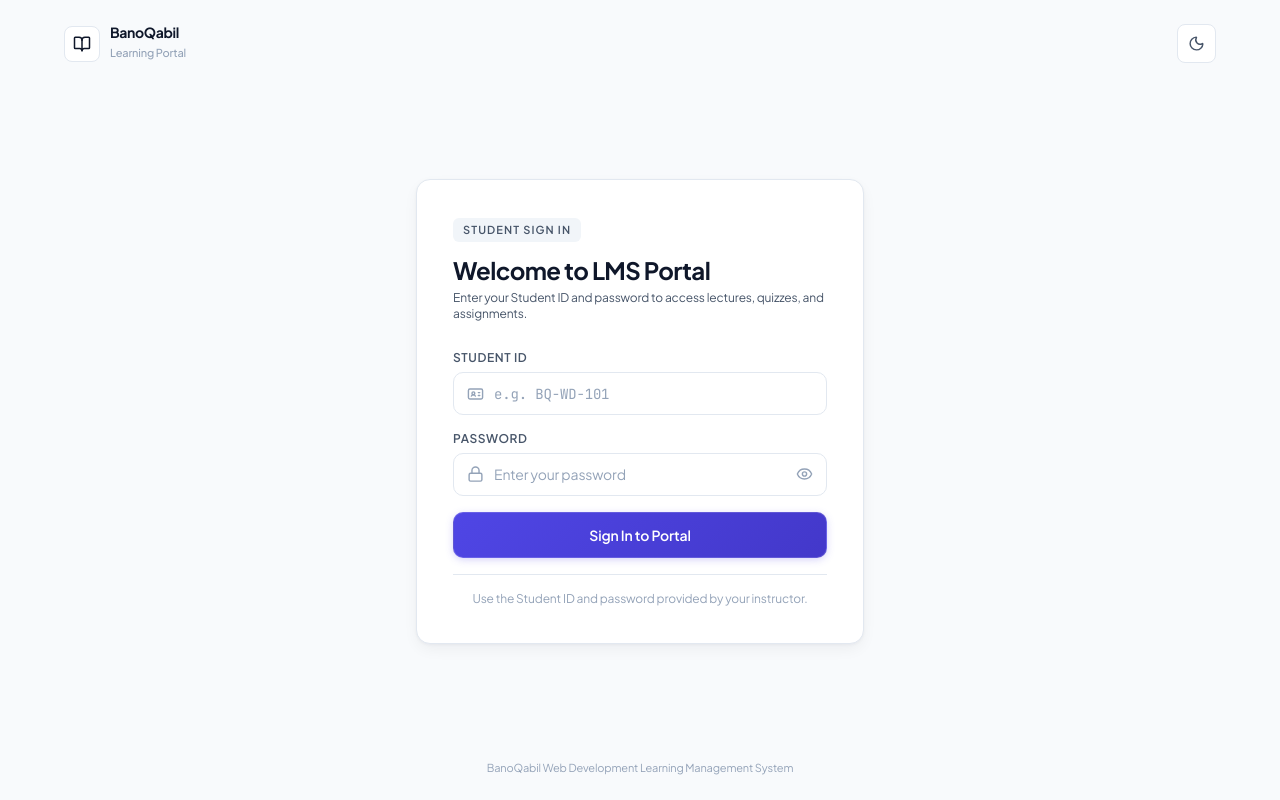
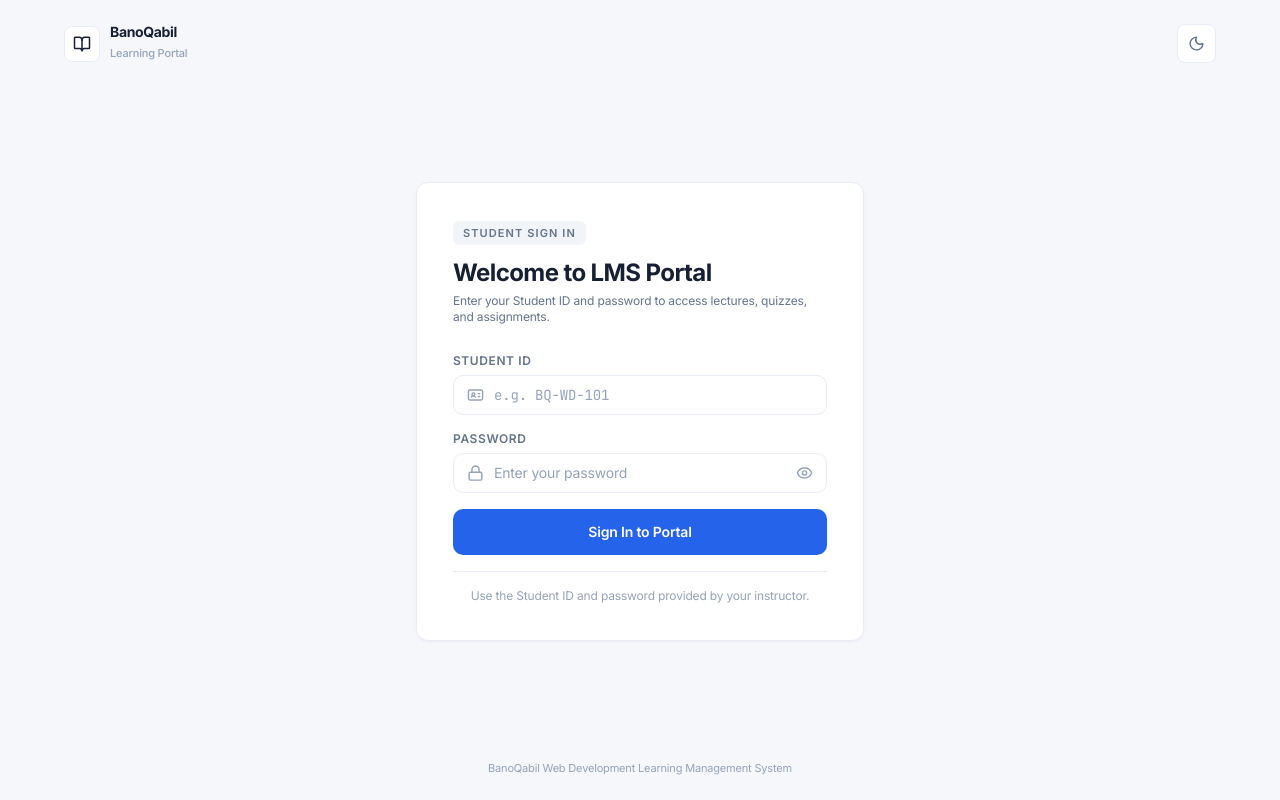
Before and after one commit to abdulqayyumwaseemkhan/quiz-portal, a React (Vite) app in the folder frontend/: page / in a window 1280 px wide. Built offline with nearby package versions, Linux system fonts and the light colour scheme; no server answers.

Commit message:
feat(design-system): enterprise SaaS LMS UI redesign with Royal Blue palette, Inter typography, and refined Light/Dark themes

```diff
--- a/frontend/index.html
+++ b/frontend/index.html
@@ -7,7 +7,7 @@
     <title>BanoQabil LMS Portal</title>
     <link rel="preconnect" href="https://fonts.googleapis.com">
     <link rel="preconnect" href="https://fonts.gstatic.com" crossorigin>
-    <link href="https://fonts.googleapis.com/css2?family=JetBrains+Mono:wght@400;500;600&family=Plus+Jakarta+Sans:wght@400;500;600;700;800&display=swap" rel="stylesheet">
+    <link href="https://fonts.googleapis.com/css2?family=Inter:wght@400;500;600;700;800&family=JetBrains+Mono:wght@400;500;600&display=swap" rel="stylesheet">
     <script>
       (function () {
         try {
--- a/frontend/src/index.css
+++ b/frontend/src/index.css
@@ -5,55 +5,98 @@
 @layer base {
   :root,
   [data-theme="light"] {
-    --bg-primary: #f8fafc;
-    --bg-surface: #ffffff;
-    --bg-muted: #f1f5f9;
-    --text-primary: #0f172a;
-    --text-secondary: #475569;
-    --text-muted: #94a3b8;
-    --border: #e2e8f0;
-    --accent: #4f46e5;
-    --accent-hover: #4338ca;
-    --accent-subtle: rgba(79, 70, 229, 0.08);
-    --accent-glow: rgba(79, 70, 229, 0.28);
-    --card-shadow: 0 1px 3px 0 rgba(15, 23, 42, 0.04), 0 6px 16px -2px rgba(15, 23, 42, 0.06);
-    font-family: 'Plus Jakarta Sans', system-ui, -apple-system, BlinkMacSystemFont, sans-serif;
+    /* Primary Brand Palette */
+    --brand-blue: #2563EB;
+    --brand-hover: #1D4ED8;
+    --brand-light: #EFF6FF;
+    --brand-cyan: #0891B2;
+    --brand-slate: #0F172A;
+
+    /* Light Theme Surfaces & Text */
+    --bg-primary: #F5F7FB;
+    --bg-surface: #FFFFFF;
+    --bg-sidebar: #FFFFFF;
+    --bg-header: #FFFFFF;
+    --bg-muted: #F1F5F9;
+    --bg-hover: #F1F5F9;
+    --text-primary: #172033;
+    --text-secondary: #64748B;
+    --text-muted: #94A3B8;
+    --border: #E8EDF5;
+
+    /* Light Theme Status Colors */
+    --status-success: #16A34A;
+    --status-warning: #D97706;
+    --status-danger: #DC2626;
+    --status-info: #0284C7;
+
+    /* Compatibility & Accent Tokens */
+    --accent: #2563EB;
+    --accent-hover: #1D4ED8;
+    --accent-subtle: #EFF6FF;
+    --accent-glow: rgba(37, 99, 235, 0.18);
+    --card-shadow: 0 1px 3px 0 rgba(15, 23, 42, 0.04), 0 1px 2px -1px rgba(15, 23, 42, 0.03);
+    --card-shadow-hover: 0 4px 12px -2px rgba(15, 23, 42, 0.06);
+
+    font-family: 'Inter', system-ui, -apple-system, BlinkMacSystemFont, sans-serif;
     color-scheme: light;
   }
 
   [data-theme="dark"] {
-    --bg-primary: #0a0e17;
-    --bg-surface: #111827;
-    --bg-muted: #1e293b;
-    --text-primary: #f8fafc;
-    --text-secondary: #94a3b8;
-    --text-muted: #64748b;
-    --border: #1e293b;
-    --accent: #6366f1;
-    --accent-hover: #818cf8;
-    --accent-subtle: rgba(99, 102, 241, 0.16);
-    --accent-glow: rgba(99, 102, 241, 0.35);
-    --card-shadow: 0 4px 20px -2px rgba(0, 0, 0, 0.6), 0 0 1px 1px rgba(255, 255, 255, 0.06);
+    /* Primary Brand Palette */
+    --brand-blue: #2563EB;
+    --brand-hover: #1D4ED8;
+    --brand-light: #1E293B;
+    --brand-cyan: #0891B2;
+    --brand-slate: #0F172A;
+
+    /* Dark Theme Surfaces & Text */
+    --bg-primary: #0B1220;
+    --bg-surface: #111C2E;
+    --bg-sidebar: #0E192A;
+    --bg-header: #111C2E;
+    --bg-muted: #1A2940;
+    --bg-hover: #1A2940;
+    --text-primary: #F1F5F9;
+    --text-secondary: #94A3B8;
+    --text-muted: #64748B;
+    --border: #263449;
+
+    /* Dark Theme Status Colors */
+    --status-success: #4ADE80;
+    --status-warning: #FBBF24;
+    --status-danger: #F87171;
+    --status-info: #38BDF8;
+
+    /* Compatibility & Accent Tokens */
+    --accent: #2563EB;
+    --accent-hover: #3B82F6;
+    --accent-subtle: rgba(37, 99, 235, 0.16);
+    --accent-glow: rgba(37, 99, 235, 0.32);
+    --card-shadow: 0 1px 3px 0 rgba(0, 0, 0, 0.35);
+    --card-shadow-hover: 0 4px 16px -2px rgba(0, 0, 0, 0.55);
+
     color-scheme: dark;
   }
 
   body {
     background-color: var(--bg-primary);
     color: var(--text-primary);
-    font-family: 'Plus Jakarta Sans', system-ui, -apple-system, BlinkMacSystemFont, sans-serif;
+    font-family: 'Inter', system-ui, -apple-system, BlinkMacSystemFont, sans-serif;
     min-height: 100vh;
     margin: 0;
     display: block;
     line-height: 1.5;
-    letter-spacing: -0.01em;
+    letter-spacing: -0.011em;
     -webkit-font-smoothing: antialiased;
     -moz-osx-font-smoothing: grayscale;
     transition: background-color 0.15s ease, color 0.15s ease;
   }
 
   h1, h2, h3, h4, h5, h6 {
-    letter-spacing: -0.025em;
+    letter-spacing: -0.022em;
     color: var(--text-primary);
+    font-weight: 700;
   }
 
   code, pre, .font-mono {
@@ -62,46 +105,46 @@
 }
 
 @layer components {
+  /* Minimal Enterprise Surface Glass / Panels */
   .glass {
     background-color: var(--bg-surface);
     border: 1px solid var(--border);
     box-shadow: var(--card-shadow);
   }
 
+  /* Enterprise SaaS Cards (12px radius, subtle border, minimal shadow) */
   .card {
     background-color: var(--bg-surface);
     border: 1px solid var(--border);
-    border-radius: 0.875rem;
-    padding: 1.5rem;
+    border-radius: 0.75rem; /* 12px */
+    padding: 1.25rem;
     box-shadow: var(--card-shadow);
-    transition: border-color 0.18s ease, box-shadow 0.18s ease;
+    transition: border-color 0.15s ease, box-shadow 0.15s ease;
   }
 
   .card:hover {
-    box-shadow: 0 4px 20px -2px rgba(15, 23, 42, 0.08);
+    box-shadow: var(--card-shadow-hover);
   }
 
-  [data-theme="dark"] .card:hover {
-    box-shadow: 0 8px 24px -2px rgba(0, 0, 0, 0.7);
-  }
-
+  /* Primary Button: Royal Blue */
   .btn-primary {
-    background: linear-gradient(135deg, var(--accent) 0%, var(--accent-hover) 100%);
+    background-color: var(--brand-blue);
     color: #ffffff;
     font-weight: 600;
     font-size: 0.875rem;
     line-height: 1.25rem;
-    padding: 0.6rem 1.15rem;
-    border-radius: 0.625rem;
-    box-shadow: 0 2px 8px -1px var(--accent-glow);
-    transition: background-color 0.15s ease, box-shadow 0.15s ease, transform 0.1s ease, filter 0.15s ease;
-    border: 1px solid rgba(255, 255, 255, 0.15);
+    padding: 0.55rem 1rem;
+    border-radius: 0.625rem; /* 10px */
+    border: 1px solid transparent;
+    transition: background-color 0.15s ease, border-color 0.15s ease, transform 0.1s ease;
+    display: inline-flex;
+    align-items: center;
+    justify-content: center;
+    cursor: pointer;
   }
 
   .btn-primary:hover:not(:disabled) {
-    filter: brightness(1.08);
-    box-shadow: 0 4px 14px -1px var(--accent-glow);
-    transform: translateY(-0.5px);
+    background-color: var(--brand-hover);
   }
 
   .btn-primary:active:not(:disabled) {
@@ -109,12 +152,12 @@
   }
 
   .btn-primary:disabled {
-    opacity: 0.55;
+    opacity: 0.5;
     cursor: not-allowed;
-    box-shadow: none;
     filter: none;
   }
 
+  /* Secondary Button: Neutral surface with subtle border */
   .btn-secondary {
     background-color: var(--bg-surface);
     color: var(--text-primary);
@@ -122,29 +165,67 @@
     font-weight: 600;
     font-size: 0.875rem;
     line-height: 1.25rem;
-    padding: 0.6rem 1.15rem;
-    border-radius: 0.625rem;
-    box-shadow: 0 1px 2px rgba(0, 0, 0, 0.04);
+    padding: 0.55rem 1rem;
+    border-radius: 0.625rem; /* 10px */
     transition: background-color 0.15s ease, border-color 0.15s ease, color 0.15s ease;
+    display: inline-flex;
+    align-items: center;
+    justify-content: center;
+    cursor: pointer;
   }
 
   .btn-secondary:hover:not(:disabled) {
-    background-color: var(--bg-muted);
-    border-color: var(--accent-subtle);
+    background-color: var(--bg-hover);
+    border-color: var(--border);
   }
 
   .btn-secondary:disabled {
-    opacity: 0.55;
+    opacity: 0.5;
     cursor: not-allowed;
   }
 
+  /* Danger Button */
+  .btn-danger {
+    background-color: var(--status-danger);
+    color: #ffffff;
+    font-weight: 600;
+    font-size: 0.875rem;
+    padding: 0.55rem 1rem;
+    border-radius: 0.625rem;
+    border: 1px solid transparent;
+    transition: filter 0.15s ease;
+    cursor: pointer;
+  }
+
+  .btn-danger:hover:not(:disabled) {
+    filter: brightness(0.9);
+  }
+
+  /* Success Button */
+  .btn-success {
+    background-color: var(--status-success);
+    color: #ffffff;
+    font-weight: 600;
+    font-size: 0.875rem;
+    padding: 0.55rem 1rem;
+    border-radius: 0.625rem;
+    border: 1px solid transparent;
+    transition: filter 0.15s ease;
+    cursor: pointer;
+  }
+
+  .btn-success:hover:not(:disabled) {
+    filter: brightness(0.9);
+  }
+
+  /* Consistent Form Input Heights, Subtle Borders, Blue Focus Ring */
   .input-field {
     width: 100%;
-    padding: 0.65rem 0.9rem;
+    padding: 0.55rem 0.85rem;
     border: 1px solid var(--border);
     background-color: var(--bg-surface);
     color: var(--text-primary);
-    border-radius: 0.625rem;
+    border-radius: 0.625rem; /* 10px */
     font-size: 0.875rem;
     line-height: 1.25rem;
     outline: none;
@@ -156,7 +237,84 @@
   }
 
   .input-field:focus {
-    border-color: var(--accent);
-    box-shadow: 0 0 0 3px var(--accent-subtle);
+    border-color: var(--brand-blue);
+    box-shadow: 0 0 0 3px rgba(37, 99, 235, 0.14);
+  }
+
+  /* Structured Enterprise Table Container */
+  .table-container {
+    width: 100%;
+    background-color: var(--bg-surface);
+    border: 1px solid var(--border);
+    border-radius: 0.75rem;
+    overflow: hidden;
+  }
+
+  /* Professional Status Badges */
+  .badge-success {
+    background-color: rgba(22, 163, 74, 0.12);
+    color: var(--status-success);
+    font-size: 0.75rem;
+    font-weight: 600;
+    padding: 0.2rem 0.6rem;
+    border-radius: 9999px;
+    display: inline-flex;
+    align-items: center;
+    gap: 0.25rem;
+  }
+
+  .badge-warning {
+    background-color: rgba(217, 119, 6, 0.12);
+    color: var(--status-warning);
+    font-size: 0.75rem;
+    font-weight: 600;
+    padding: 0.2rem 0.6rem;
+    border-radius: 9999px;
+    display: inline-flex;
+    align-items: center;
+    gap: 0.25rem;
+  }
+
+  .badge-danger {
+    background-color: rgba(220, 38, 38, 0.12);
+    color: var(--status-danger);
+    font-size: 0.75rem;
+    font-weight: 600;
+    padding: 0.2rem 0.6rem;
+    border-radius: 9999px;
+    display: inline-flex;
+    align-items: center;
+    gap: 0.25rem;
+  }
+
+  .badge-info {
+    background-color: rgba(2, 132, 199, 0.12);
+    color: var(--status-info);
+    font-size: 0.75rem;
+    font-weight: 600;
+    padding: 0.2rem 0.6rem;
+    border-radius: 9999px;
+    display: inline-flex;
+    align-items: center;
+    gap: 0.25rem;
+  }
+
+  /* Subtle Custom Scrollbars */
+  ::-webkit-scrollbar {
+    width: 6px;
+    height: 6px;
+  }
+
+  ::-webkit-scrollbar-track {
+    background: transparent;
+  }
+
+  ::-webkit-scrollbar-thumb {
+    background: var(--border);
+    border-radius: 4px;
+  }
+
+  ::-webkit-scrollbar-thumb:hover {
+    background: var(--text-muted);
   }
 }
--- a/frontend/tailwind.config.js
+++ b/frontend/tailwind.config.js
@@ -19,17 +19,24 @@ export default {
           700: '#1d4ed8',
           800: '#1e40af',
           900: '#1e3a8a',
-          950: '#172554',
+          950: '#0f172a',
+        },
+        brand: {
+          blue: '#2563eb',
+          hover: '#1d4ed8',
+          light: '#eff6ff',
+          cyan: '#0891b2',
+          slate: '#0f172a',
         },
         light: {
           50: '#ffffff',
           100: '#f8fafc',
           200: '#f1f5f9',
-          300: '#e2e8f0',
+          300: '#e8edf5',
         }
       },
       fontFamily: {
-        sans: ['"Plus Jakarta Sans"', 'system-ui', '-apple-system', 'BlinkMacSystemFont', 'sans-serif'],
+        sans: ['"Inter"', 'system-ui', '-apple-system', 'BlinkMacSystemFont', 'sans-serif'],
         mono: ['"JetBrains Mono"', 'ui-monospace', 'SFMono-Regular', 'monospace'],
       },
     },
```
Also changed, not shown: frontend/src/components/AdminNavbar.jsx (+23 -20 lines), frontend/src/components/StudentNavbar.jsx (+13 -13 lines).
